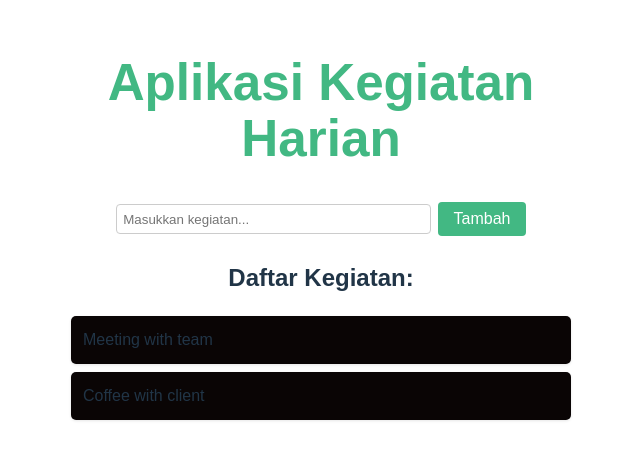
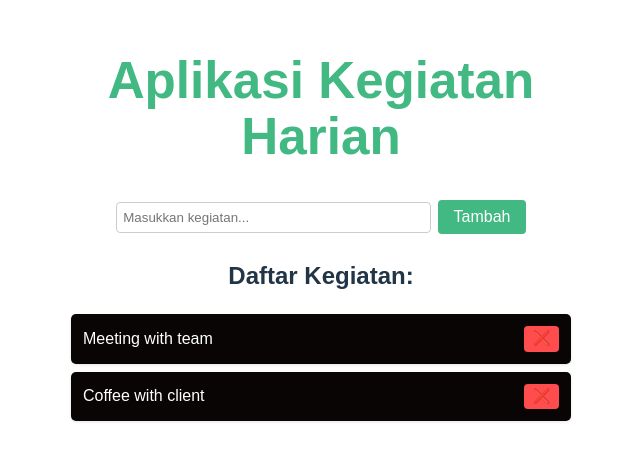
Before and after one commit to kenti758/32-uts-233510449, a Vue app: page / in a window 1280 px wide. Shown: the part 164-624 px from the top of the page, without its empty margins (319-959 px from the left). Built offline with nearby package versions, Linux system fonts and the light colour scheme.

Commit message:
Dapat membatalkan kegiatan yang telah di inputkan

```diff
--- a/src/App.vue
+++ b/src/App.vue
@@ -20,6 +20,11 @@ const addActivity = () => {
     newActivity.value = "";
   }
 };
+
+// Fungsi untuk menghapus kegiatan
+const removeActivity = (id) => {
+  activities.value = activities.value.filter(activity => activity.id !== id);
+};
 </script>
 
 <template>
@@ -38,6 +43,7 @@ const addActivity = () => {
     <ul>
       <li v-for="activity in activities" :key="activity.id">
         {{ activity.name }}
+        <button class="delete" @click="removeActivity(activity.id)">❌</button>
       </li>
     </ul>
   </div>
@@ -84,9 +90,23 @@ ul {
 
 li {
   background: #0a0505;
+  color: white;
   margin: 0.5em 0;
   padding: 0.75em;
   border-radius: 5px;
   box-shadow: 0 1px 3px rgba(0, 0, 0, 0.1);
+  display: flex;
+  justify-content: space-between;
+  align-items: center;
+}
+
+.delete {
+  background-color: #ff4d4d;
+  padding: 0.3em 0.6em;
+  border: none;
+  border-radius: 4px;
+  color: white;
+  font-size: 0.9em;
+  cursor: pointer;
 }
 </style>
```
